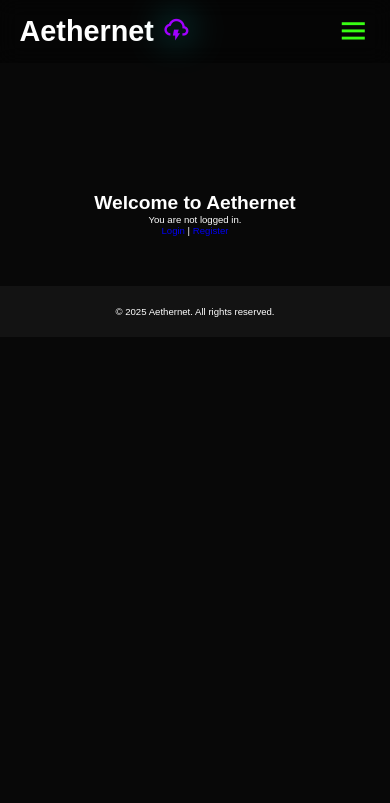
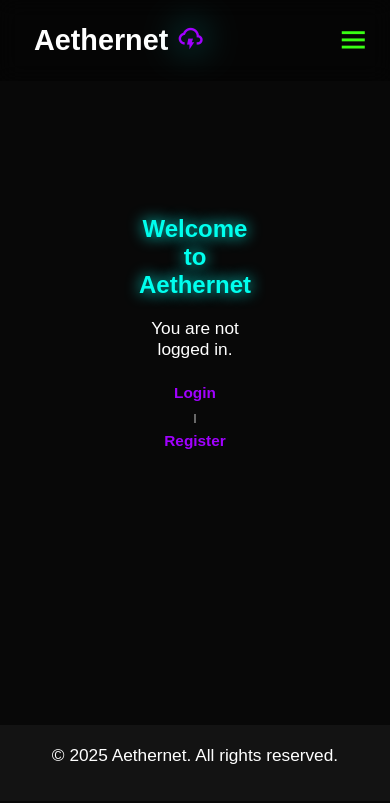
Before and after one commit to Megwana/aether1.1, a Django app: page / in a window 390 px wide. Shown: the top 803 px of the page. Run offline with Django 5.2, Linux system fonts and the light colour scheme.

Commit message:
Save work! g

```diff
--- a/aethernet/accounts/static/css/style.css
+++ b/aethernet/accounts/static/css/style.css
@@ -95,10 +95,62 @@ body {
     cursor: pointer;
 }
 
+/* Center & Style the Main Section */
 main {
-    padding-top: 20rem; /* Adjust based on header height */
+    display: flex;
+    flex-direction: column;
+    justify-content: center;
+    align-items: center;
+    text-align: center;
+    min-height: 80vh; /* Pushes content down */
+    padding: 15rem;
 }
 
+/* Header */
+h1 {
+    font-size: 9rem;
+    color: var(--main-color);
+    text-shadow: 0 0 15px var(--main-color);
+    margin-bottom: 2rem;
+}
+
+/* User Greeting */
+p {
+    font-size: 2rem;
+    color: var(--text-color);
+    margin-bottom: 1.5rem;
+}
+
+/* Authentication Links */
+a {
+    font-size: 1.8rem;
+    font-weight: bold;
+    color: var(--highlight-color);
+    padding: 1rem 1.5rem;
+    border-radius: 5px;
+    transition: all 0.3s ease-in-out;
+}
+
+a:hover {
+    background: var(--accent-color);
+    box-shadow: 0 0 20px var(--accent-color);
+    color: white;
+}
+
+/* Responsive Adjustments */
+@media (max-width: 600px) {
+    h1 {
+        font-size: 2.5rem;
+    }
+
+    p {
+        font-size: 1.8rem;
+    }
+
+    a {
+        font-size: 1.6rem;
+    }
+}
 
 footer{
     position: relative;
--- a/aethernet/accounts/templates/base.html
+++ b/aethernet/accounts/templates/base.html
@@ -37,6 +37,5 @@
     <footer>
       <p>&copy; 2025 Aethernet. All rights reserved.</p>
     </footer>
-    <script src="{% static 'js/script.js' %}"></script>
   </body>
 </html>
--- a/aethernet/accounts/views.py
+++ b/aethernet/accounts/views.py
@@ -3,6 +3,7 @@ from django.contrib.auth import login, logout
 from .forms import CustomUserCreationForm
 from .models import CustomUser
 from django.contrib.auth.views import LoginView
+from django.views.decorators.csrf import csrf_protect
 
 def home(request):
     return render(request, 'accounts/home.html')
```
Also changed, not shown: aethernet/aethernet/settings.py (+8 -0 lines), aethernet/db.sqlite3.
